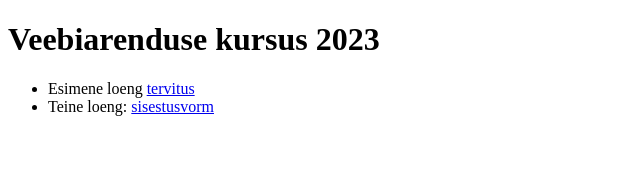
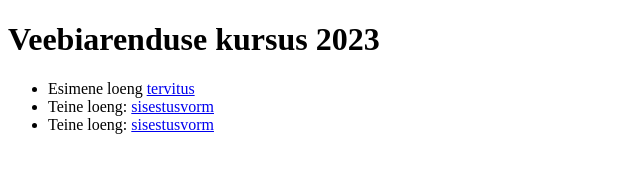
Before and after one commit to Pukspuu/2301veebiarendus, a plain HTML site: page index.html in a window 1280 px wide. Shown: the whole page, without its empty margins (0-640 px from the left). Drawn offline with Linux system fonts and the light colour scheme.

Commit message:
registreeru

```diff
--- a/index.html
+++ b/index.html
@@ -15,6 +15,9 @@
         <li>
             Teine loeng: <a href="./loeng02/index.html">sisestusvorm</a>
         </li>
+        <li>
+            Teine loeng: <a href="./loeng02/registreeru.html">sisestusvorm</a>
+        </li>
     </ul>
 
 </body>
```
